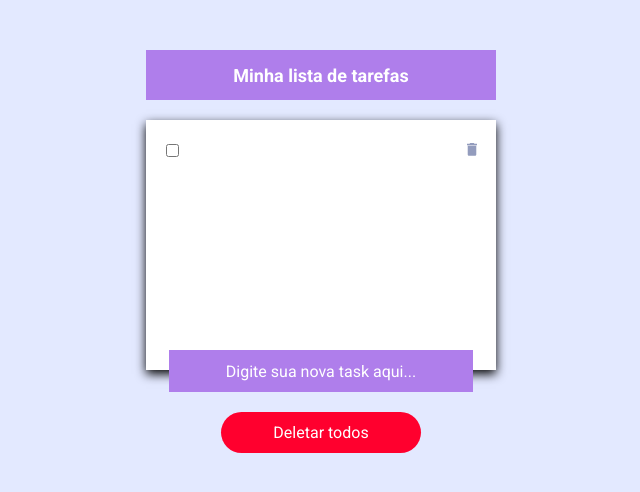
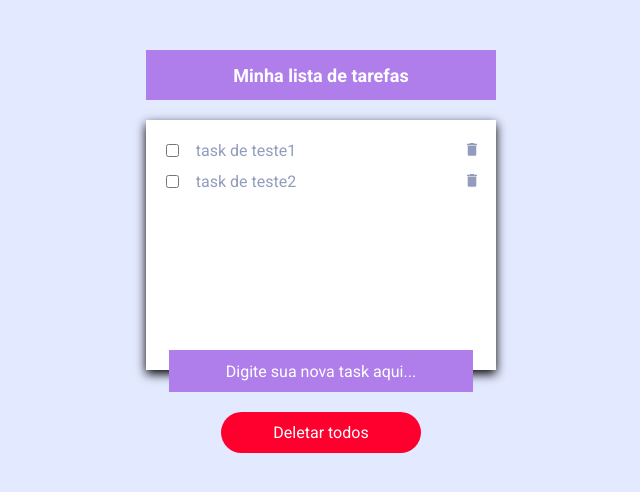
Before and after one commit to expedito16/to-doList, an Angular app: page / in a window 1280 px wide. Shown: the top 492 px of the page, without its empty margins (319-959 px from the left). Built offline with nearby package versions, Linux system fonts and the light colour scheme.

Commit message:
Mokando lista de atividades

```diff
--- a/src/app/module/home/component/list/list.component.html
+++ b/src/app/module/home/component/list/list.component.html
@@ -1,8 +1,8 @@
 <section>
   <ul>
-    <li>
-      <input type="checkbox">
-      <input type="text">
+    <li *ngFor="let item of taskList">
+      <input type="checkbox" [(ngModel)]="item.checked">
+      <input type="text" [(ngModel)]="item.task">
 
       <button>
         <img src="../../../../../assets/icons/icon-trash.svg" alt="imagem de lixeiro">
--- a/src/app/module/home/component/list/list.component.ts
+++ b/src/app/module/home/component/list/list.component.ts
@@ -1,4 +1,5 @@
 import { Component, OnInit } from '@angular/core';
+import { TaskItem } from '../../model/task-item';
 
 @Component({
   selector: 'app-list',
@@ -6,6 +7,10 @@ import { Component, OnInit } from '@angular/core';
   styleUrls: ['./list.component.scss']
 })
 export class ListComponent implements OnInit {
+  taskList: Array<TaskItem> = [
+    { task: "task de teste1", checked: false },
+    { task: "task de teste2", checked: false },
+  ];
 
   constructor() { }
 
--- a/src/app/module/home/home.module.ts
+++ b/src/app/module/home/home.module.ts
@@ -4,6 +4,7 @@ import { HeaderComponent } from './component/header/header.component';
 import { ListComponent } from './component/list/list.component';
 import { AddTaskComponent } from './component/add-task/add-task.component';
 import { ButtonDeleteAllComponent } from './component/button-delete-all/button-delete-all.component';
+import { FormsModule } from '@angular/forms';
 
 @NgModule({
   declarations: [
@@ -13,7 +14,8 @@ import { ButtonDeleteAllComponent } from './component/button-delete-all/button-d
     ButtonDeleteAllComponent
   ],
   imports: [
-    CommonModule
+    CommonModule,
+    FormsModule
   ],
   exports: [
     HeaderComponent,
```
